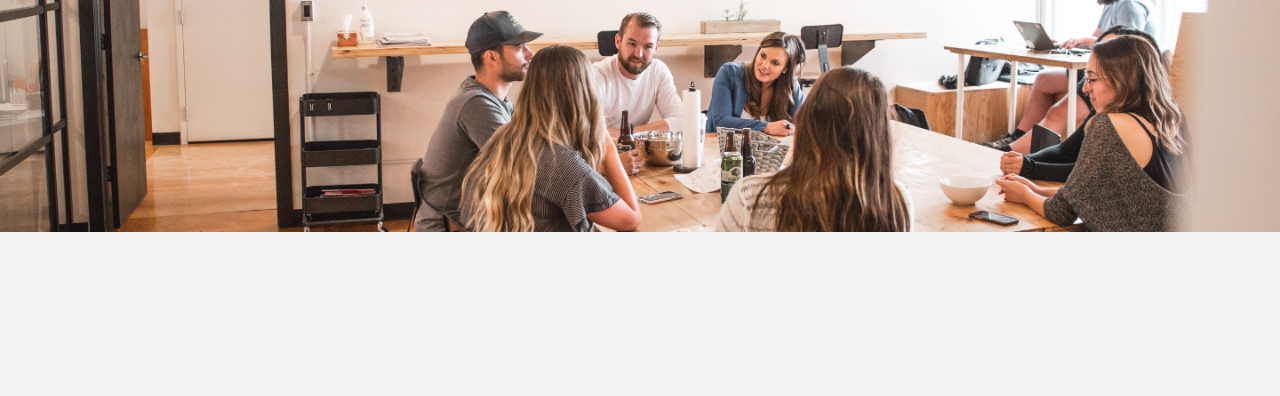
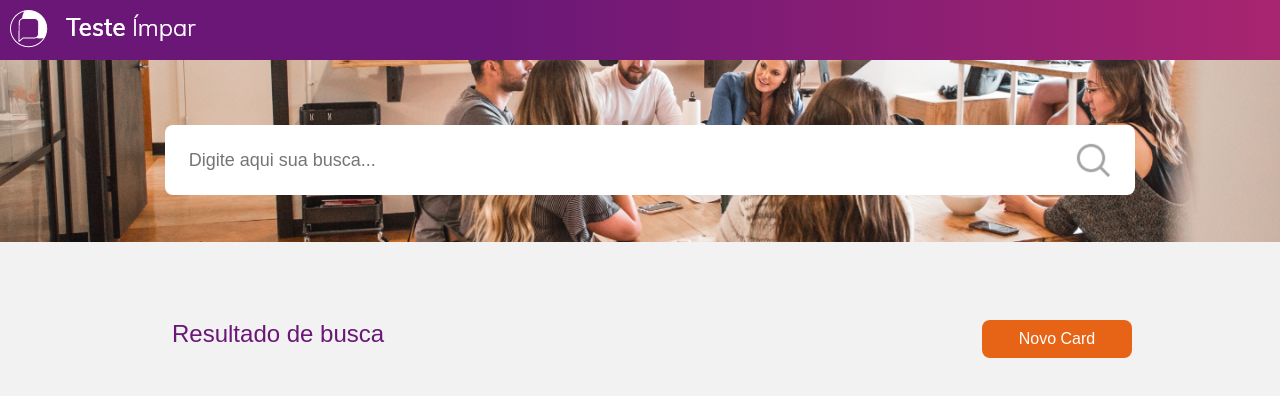
Before and after one commit to serjsouzar/impar-frontendTest, a React (Create React App) app: page / in a window 1280 px wide. Shown: the top 396 px of the page. Built offline with nearby package versions, Linux system fonts and the light colour scheme.

Commit message:
search bar created | main component ongoing

```diff
--- a/src/App.tsx
+++ b/src/App.tsx
@@ -1,11 +1,15 @@
 import React from "react";
 import Nav from "./components/Nav/Nav";
 import { GlobalStyle } from "./GlobalStyles";
+import Header from "./components/Header/Header";
+import Main from "./components/Main/Main";
 
 const App = () => {
   return (
     <>
+      <Header />
       <Nav />
+      <Main/>
       <GlobalStyle />
     </>
   );
--- /dev/null
+++ b/src/components/Header/Header.tsx
@@ -0,0 +1,12 @@
+import React from 'react'
+import { Container } from './styles'
+
+const Header = () => {
+  return (
+    <Container>
+      <img src={require("./../../assets/logo-teste.png")} alt='logo-test'/>
+    </Container>
+  )
+}
+
+export default Header
--- /dev/null
+++ b/src/components/Header/styles.tsx
@@ -0,0 +1,19 @@
+
+import { styled } from "styled-components";
+
+export const Container = styled.header`
+  width: 100%;
+  background: linear-gradient(90deg, rgba(106,23,119,1) 38%, rgba(168,37,112,1) 100%);
+  height: 60px;
+  z-index: 1;
+  position: relative;
+  transition: all ease 0.2s;
+
+  img {
+    padding: 10px
+  }
+
+  @media (max-width: 768px) {
+    height: 56px;
+  }
+`;
--- /dev/null
+++ b/src/components/Main/Main.tsx
@@ -0,0 +1,22 @@
+import React from "react";
+import { Container, HeaderMain, MainContainer, SearchContainer } from "./styles";
+
+const Main = () => {
+  return (
+    <MainContainer>
+      <Container>
+        <SearchContainer>
+          <input type="search" placeholder="Digite aqui sua busca..." />
+          <img src={require("./../../assets/lupa.png")} alt="lupa" />
+        </SearchContainer>
+      </Container>
+
+      <HeaderMain>
+        <h2>Resultado de busca</h2>
+        <button>Novo Card</button>
+      </HeaderMain>
+    </MainContainer>
+  );
+};
+
+export default Main;
--- /dev/null
+++ b/src/components/Main/styles.tsx
@@ -0,0 +1,92 @@
+import { styled } from "styled-components";
+
+export const MainContainer = styled.div`
+  width: 100%;
+  height: 100%;
+  display: flex;
+  align-items: center;
+  justify-content: center;
+  flex-direction: column;
+`;
+
+export const Container = styled.div`
+  width: 950px;
+  position: relative;
+  bottom: 220px;
+  transition: all ease 0.2s;
+
+  @media (max-width: 1130px) {
+    bottom: 145px;
+    width: 685px;
+  }
+
+  @media (max-width: 588px) {
+    display: flex;
+    justify-content: center;
+    bottom: 85px;
+  }
+`;
+
+export const SearchContainer = styled.div`
+  height: 50px;
+  width: 100%;
+  display: flex;
+  background-color: #fff;
+  border-radius: 8px;
+  display: flex;
+  justify-content: space-around;
+  align-items: center;
+  padding: 10px;
+
+  input {
+    width: 90%;
+    border: none;
+    border-radius: 8px;
+    outline: none;
+    font-size: 18px;
+  }
+
+  img {
+    width: 40px;
+    height: 40px;
+    padding-bottom: 5px;
+    cursor: pointer;
+  }
+
+  @media (max-width: 588px) {
+    padding: 4px;
+    width: 270px;
+  }
+`;
+
+export const HeaderMain = styled.div`
+  display: flex;
+  justify-content: space-between;
+  width: 950px;
+  position: relative;
+  bottom: 95px;
+
+  h2 {
+    font-weight: 200;
+    color: #6a1777;
+    position: relative;
+    left: 7px;
+  }
+
+  button {
+    background-color: #e76316;
+    color: #fff;
+    padding: 10px;
+    width: 150px;
+    border: none;
+    font-size: 16px;
+    border-radius: 8px;
+    position: relative;
+    left: 17px;
+  }
+
+  @media (max-width: 1130px) {
+    width: 685px;
+    bottom: 25px;
+  }
+`
--- a/src/components/Nav/Nav.tsx
+++ b/src/components/Nav/Nav.tsx
@@ -1,10 +1,9 @@
 import React from 'react'
-import { BackgroundImg, Container } from './styles'
+import { Container } from './styles'
 
 const Nav = () => {
   return (
     <Container>
-      <BackgroundImg src={require("./../../assets/fundo_busca.png")} alt="background_image"/>
     </Container>
   )
 }
--- a/src/components/Nav/styles.ts
+++ b/src/components/Nav/styles.ts
@@ -4,12 +4,25 @@ export const Container = styled.nav`
   width: 100%;
   display: flex;
   justify-content: center;
+  position: relative;
+  z-index: 0;
+  align-items: center;
+  flex-direction: column;
+  bottom: 50px;
+  background-image: url(${require("../../assets/fundo_busca.png")});
+  background-repeat: no-repeat;
+  background-size: 100%;
+  height: 285px;
+  transition: all ease 0.2s;
+
+  @media (max-width: 1130px) {
+    bottom: 0px;
+    height: 186px;
+    background-size: 100%;
+  }
+
+  @media (max-width: 588px) {
+    height: 102px;
+    background-size: 100% 100%;
+  }
 `;
-
-export const BackgroundImg = styled.img`
-  width: 100%;
-  max-width: 100%;
-  max-height: 100%;
-  height: auto;
-  object-fit: contain;
-`;
```
Also changed, not shown: src/assets/lupa.png (added), src/assets/lupa.svg (deleted).
